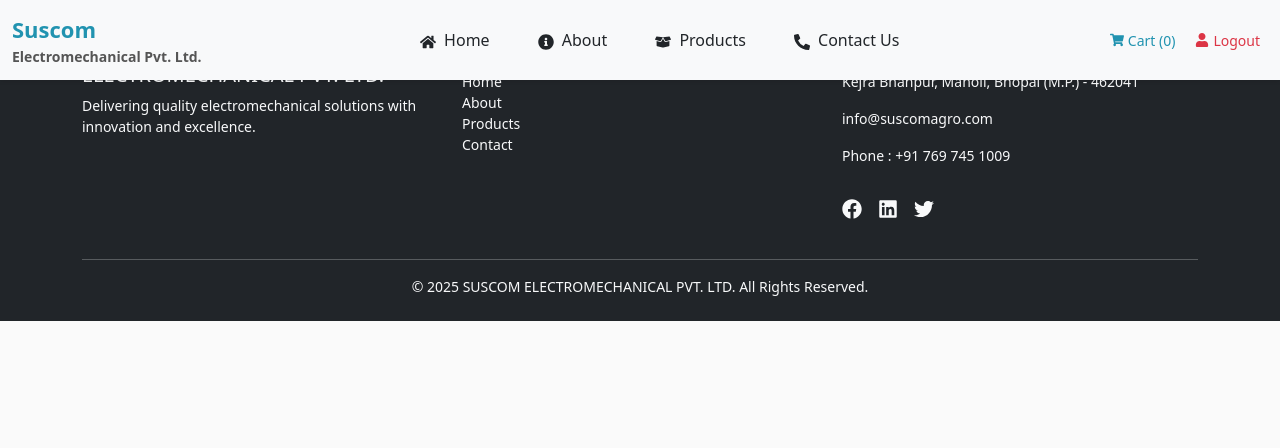
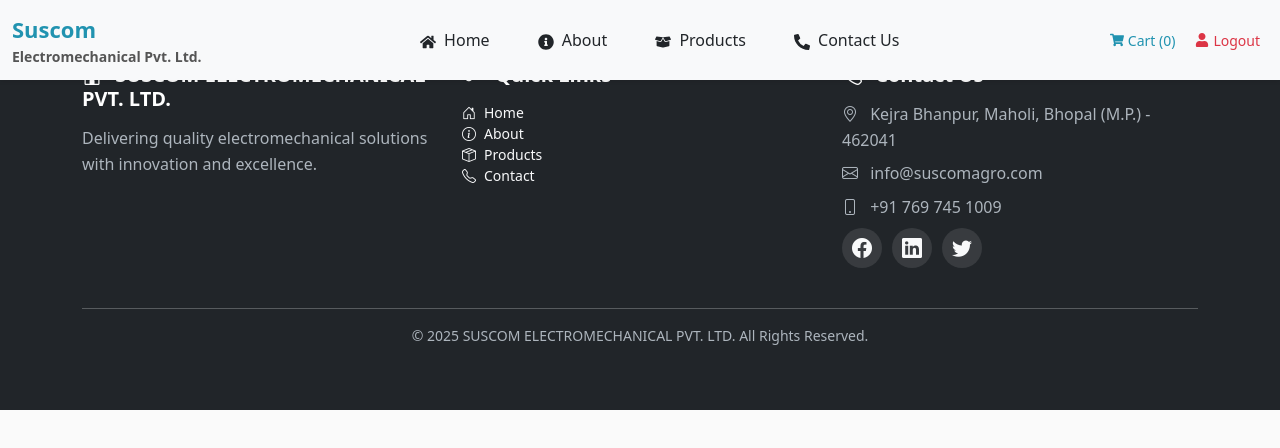
Before and after one commit to narendra4332/My-Ecommerce, a React (Vite) app in the folder MY-ECOMMERCE-APP/: page /auth in a window 1280 px wide. Shown: the top 448 px of the page. Built offline with nearby package versions, Linux system fonts and the light colour scheme; no server answers; the database is empty; sample sign-in values are in the browser's storage.

Commit message:
chore: Update Bootstrap and CSS styles - Updated Bootstrap styles for better UI - Improved custom CSS for enhanced design

```diff
--- a/MY-ECOMMERCE-APP/src/Components/Footer/Footer.css
+++ b/MY-ECOMMERCE-APP/src/Components/Footer/Footer.css
@@ -0,0 +1,114 @@
+/* 🌙 Footer Styles */
+.footer {
+  background-color: #1c1c1c;
+  color: #f8f9fa;
+  padding: 50px 0;
+  font-size: 14px;
+}
+
+/* ✅ Footer Headers */
+.footer-title {
+  font-size: 20px;
+  font-weight: 700;
+  color: white; /* Golden Yellow */
+  margin-bottom: 15px;
+}
+
+/* 📌 Paragraph & Links */
+.footer-text {
+  font-size: 16px;
+  color: #adb5bd;
+  margin-bottom: 8px;
+  line-height: 1.6;
+}
+
+/* ✅ Links with Hover Effect */
+.footer-link {
+  display: flex;
+  align-items: center;
+  font-size: 14px;
+  color: #f8f9fa;
+  text-decoration: none;
+  transition: color 0.3s ease-in-out, transform 0.3s ease-in-out;
+}
+
+.footer-link:hover {
+  color: #2193b0;
+  transform: translateX(5px);
+}
+
+/* 📌 Social Icons */
+.footer-icon {
+  display: inline-flex;
+  align-items: center;
+  justify-content: center;
+  font-size: 20px;
+  width: 40px;
+  height: 40px;
+  background: rgba(255, 255, 255, 0.1);
+  border-radius: 50%;
+  margin-right: 10px;
+  transition: all 0.3s ease-in-out;
+  color: #f8f9fa;
+}
+
+.footer-icon:hover {
+  background: #2193b0;
+  color: #1c1c1c;
+  transform: scale(1.1);
+}
+
+/* 📌 Copyright Text */
+.footer-bottom {
+  font-size: 14px;
+  color: #adb5bd;
+  text-align: center;
+  margin-top: 15px;
+}
+
+/* 📌 Responsive Design */
+@media (max-width: 991px) {
+  .footer .row {
+    text-align: start;
+  }
+
+  .footer .col-md-4 {
+    margin-bottom: 30px;
+  }
+
+  .footer .social-icons {
+    justify-content: center;
+  }
+
+  .footer-text {
+    font-size: 14px;
+  }
+
+  .footer-title {
+    font-size: 18px;
+  }
+}
+
+@media (max-width: 576px) {
+  .footer {
+    padding: 40px 20px;
+  }
+
+  .footer-title {
+    font-size: 16px;
+  }
+
+  .footer-text {
+    font-size: 14px;
+  }
+
+  .footer-link {
+    font-size: 13px;
+  }
+
+  .footer-icon {
+    width: 35px;
+    height: 35px;
+    font-size: 18px;
+  }
+}
--- a/MY-ECOMMERCE-APP/src/Components/Footer/Footer.jsx
+++ b/MY-ECOMMERCE-APP/src/Components/Footer/Footer.jsx
@@ -1,18 +1,19 @@
 import React from "react";
 import { Link } from "react-router-dom";
-import { FaFacebook, FaLinkedin, FaTwitter } from "react-icons/fa";
+import "./footer.css";
 
 const Footer = () => {
   return (
-    <footer className="bg-dark text-light py-4">
+    <footer className="footer bg-dark text-light py-5">
       <div className="container">
-        <div className="row text-center text-md-start">
+        <div className="row text-md-start">
           {/* Company Info */}
           <div className="col-md-4 mb-4">
-            <h5>
-              SUSCOM <br /> ELECTROMECHANICAL PVT. LTD.
+            <h5 className="footer-title">
+              <i className="bi bi-building me-2"></i> SUSCOM ELECTROMECHANICAL
+              PVT. LTD.
             </h5>
-            <p>
+            <p className="footer-text">
               Delivering quality electromechanical solutions with innovation and
               excellence.
             </p>
@@ -20,26 +21,28 @@
 
           {/* Quick Links */}
           <div className="col-md-4 mb-4">
-            <h5>Quick Links</h5>
+            <h5 className="footer-title">
+              <i className="bi bi-link-45deg me-2"></i> Quick Links
+            </h5>
             <ul className="list-unstyled">
               <li>
-                <Link to="/" className="text-light text-decoration-none">
-                  Home
+                <Link to="/" className="footer-link">
+                  <i className="bi bi-house-door me-2"></i> Home
                 </Link>
               </li>
               <li>
-                <Link to="/About" className="text-light text-decoration-none">
-                  About
+                <Link to="/About" className="footer-link">
+                  <i className="bi bi-info-circle me-2"></i> About
                 </Link>
               </li>
               <li>
-                <Link to="/Product" className="text-light text-decoration-none">
-                  Products
+                <Link to="/Product" className="footer-link">
+                  <i className="bi bi-box-seam me-2"></i> Products
                 </Link>
               </li>
               <li>
-                <Link to="/Contact" className="text-light text-decoration-none">
-                  Contact
+                <Link to="/Contact" className="footer-link">
+                  <i className="bi bi-telephone me-2"></i> Contact
                 </Link>
               </li>
             </ul>
@@ -47,26 +50,37 @@
 
           {/* Contact Info & Social Media */}
           <div className="col-md-4 mb-4">
-            <h5>Contact Us</h5>
-            <p>Kejra Bhanpur, Maholi, Bhopal (M.P.) - 462041</p>
-            <p>info@suscomagro.com</p>
-            <p>Phone : +91 769 745 1009</p>
+            <h5 className="footer-title">
+              <i className="bi bi-telephone me-2"></i> Contact Us
+            </h5>
+            <p className="footer-text">
+              <i className="bi bi-geo-alt me-2"></i> Kejra Bhanpur, Maholi,
+              Bhopal (M.P.) - 462041
+            </p>
+            <p className="footer-text">
+              <i className="bi bi-envelope me-2"></i> info@suscomagro.com
+            </p>
+            <p className="footer-text">
+              <i className="bi bi-phone me-2"></i> +91 769 745 1009
+            </p>
 
-            <div className="d-flex justify-content-center justify-content-md-start">
-              <a href="#" className="text-light me-3">
-                <FaFacebook size={20} />
+            {/* Social Icons */}
+            <div className="d-flex justify-content-md-start">
+              <a href="#" className="footer-icon">
+                <i className="bi bi-facebook"></i>
               </a>
-              <a href="#" className="text-light me-3">
-                <FaLinkedin size={20} />
+              <a href="#" className="footer-icon">
+                <i className="bi bi-linkedin"></i>
               </a>
-              <a href="#" className="text-light">
-                <FaTwitter size={20} />
+              <a href="#" className="footer-icon">
+                <i className="bi bi-twitter"></i>
               </a>
             </div>
           </div>
         </div>
+
         <hr className="border-light" />
-        <p className="text-center mb-0">
+        <p className="text-center footer-bottom">
           &copy; 2025 SUSCOM ELECTROMECHANICAL PVT. LTD. All Rights Reserved.
         </p>
       </div>
```
